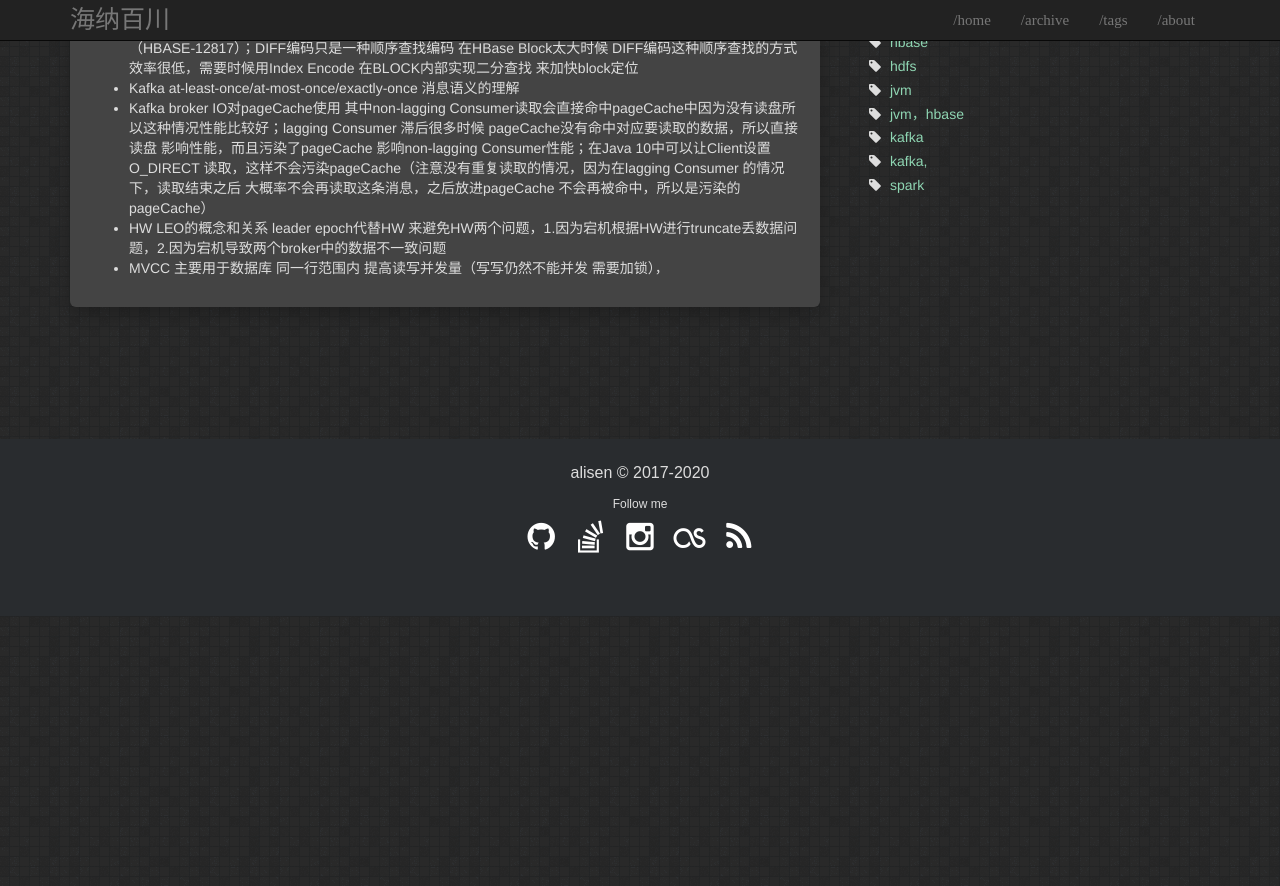
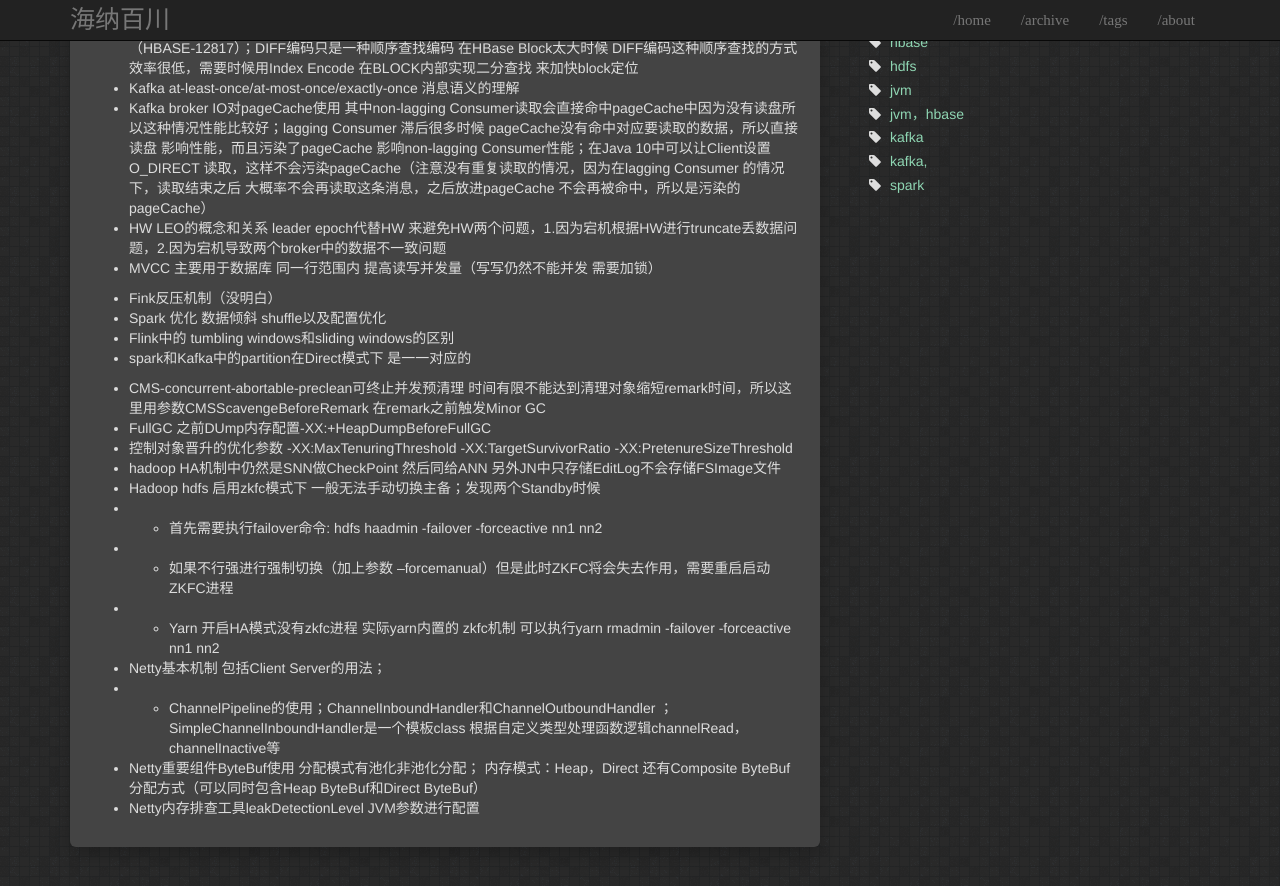
Before and after one commit to igithu/summary, a Jekyll site: the page built from _posts/2018-06-18-study.md, in a window 1280 px wide and 900 px high, scrolled down 284 px. Shown: the top 886 px of the window. Built offline with Jekyll 4.4.1, drawn with Linux system fonts in a browser that asks for light colours; before the commit the page ends 900 px from its top, so only the background shows below that.

Commit message:
Update 2018-06-18-study.md

```diff
--- a/_posts/2018-06-18-study.md
+++ b/_posts/2018-06-18-study.md
@@ -15,4 +15,23 @@ date: 2019-06-18
 * Kafka at-least-once/at-most-once/exactly-once  消息语义的理解
 * Kafka broker IO对pageCache使用 其中non-lagging Consumer读取会直接命中pageCache中因为没有读盘所以这种情况性能比较好；lagging Consumer 滞后很多时候 pageCache没有命中对应要读取的数据，所以直接读盘 影响性能，而且污染了pageCache 影响non-lagging Consumer性能；在Java 10中可以让Client设置O_DIRECT 读取，这样不会污染pageCache（注意没有重复读取的情况，因为在lagging Consumer 的情况下，读取结束之后 大概率不会再读取这条消息，之后放进pageCache 不会再被命中，所以是污染的pageCache）
 * HW LEO的概念和关系 leader epoch代替HW 来避免HW两个问题，1.因为宕机根据HW进行truncate丢数据问题，2.因为宕机导致两个broker中的数据不一致问题
-* MVCC 主要用于数据库 同一行范围内 提高读写并发量（写写仍然不能并发 需要加锁），
+* MVCC 主要用于数据库 同一行范围内 提高读写并发量（写写仍然不能并发 需要加锁）
+
+* Fink反压机制（没明白）
+* Spark 优化 数据倾斜 shuffle以及配置优化
+* Flink中的 tumbling windows和sliding windows的区别
+* spark和Kafka中的partition在Direct模式下 是一一对应的
+
+* CMS-concurrent-abortable-preclean可终止并发预清理 时间有限不能达到清理对象缩短remark时间，所以这里用参数CMSScavengeBeforeRemark 在remark之前触发Minor GC
+* FullGC 之前DUmp内存配置-XX:+HeapDumpBeforeFullGC
+* 控制对象晋升的优化参数 -XX:MaxTenuringThreshold  -XX:TargetSurvivorRatio   -XX:PretenureSizeThreshold
+* hadoop HA机制中仍然是SNN做CheckPoint 然后同给ANN  另外JN中只存储EditLog不会存储FSImage文件
+* Hadoop hdfs 启用zkfc模式下 一般无法手动切换主备；发现两个Standby时候
+* * 首先需要执行failover命令: hdfs haadmin -failover -forceactive nn1 nn2
+* * 如果不行强进行强制切换（加上参数 --forcemanual）但是此时ZKFC将会失去作用，需要重启启动ZKFC进程
+* * Yarn 开启HA模式没有zkfc进程 实际yarn内置的 zkfc机制 可以执行yarn rmadmin -failover -forceactive nn1 nn2
+
+* Netty基本机制 包括Client Server的用法；
+* * ChannelPipeline的使用；ChannelInboundHandler和ChannelOutboundHandler  ；SimpleChannelInboundHandler是一个模板class 根据自定义类型处理函数逻辑channelRead，channelInactive等
+* Netty重要组件ByteBuf使用  分配模式有池化非池化分配；  内存模式：Heap，Direct 还有Composite ByteBuf分配方式（可以同时包含Heap ByteBuf和Direct ByteBuf）
+* Netty内存排查工具leakDetectionLevel JVM参数进行配置
```
